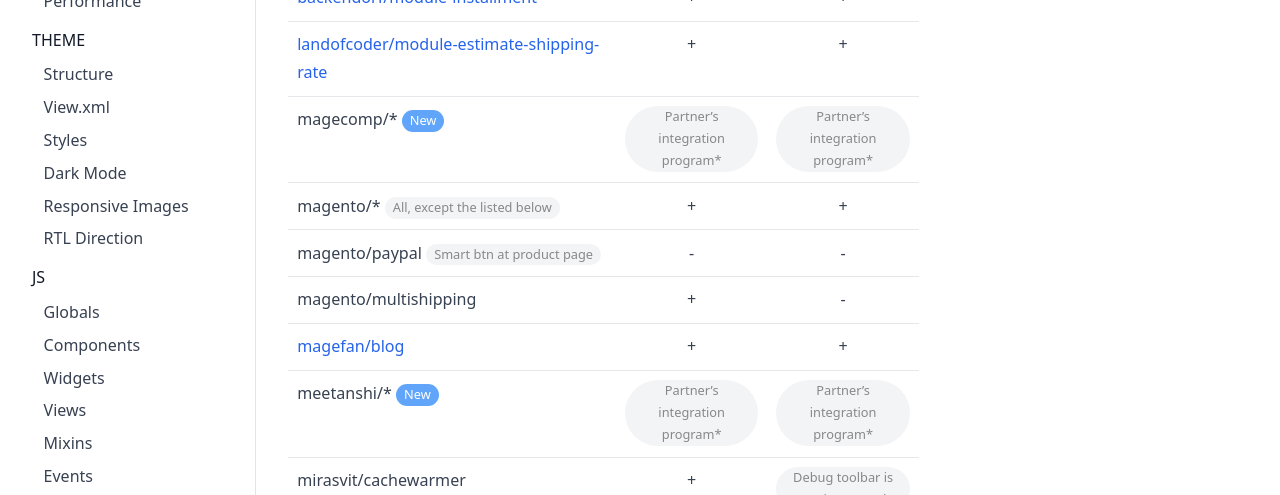
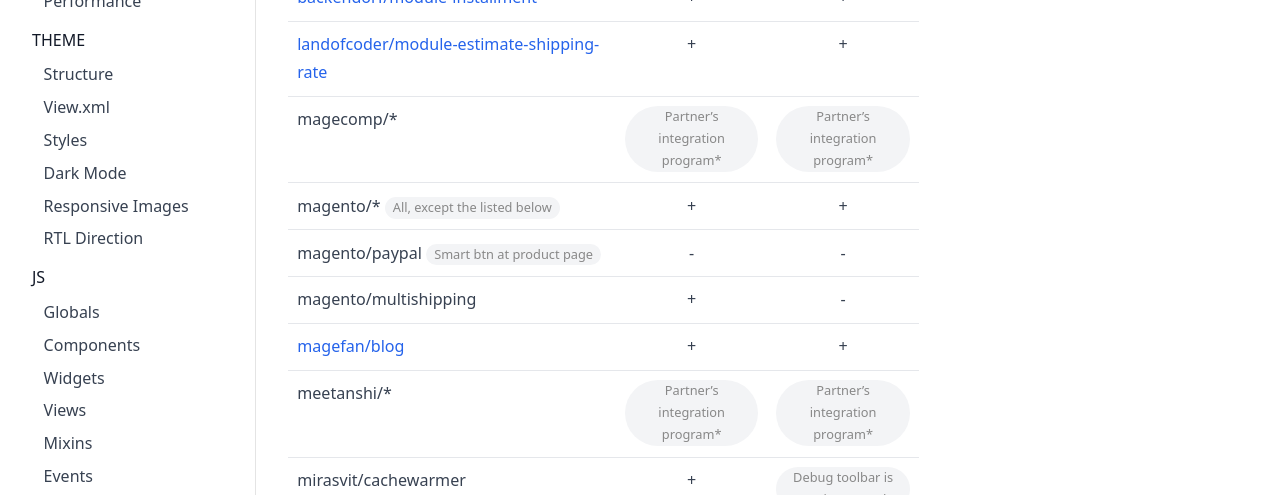
Before and after one commit to breezefront/breezefront.com, a Jekyll site: the page built from collections/_misc/compatible-modules.md, in a window 1280 px wide and 1344 px high. Shown: the part 272-767 px from the top of the window. Built offline with Jekyll 4.4.1, drawn with Linux system fonts in a browser that asks for light colours.

Commit message:
Remove badges

```diff
--- a/collections/_misc/compatible-modules.md
+++ b/collections/_misc/compatible-modules.md
@@ -13,12 +13,12 @@ amasty/xnotif                                       | +                 | ?
 amasty/mostviewed                                   | +                 | +
 [backendorf/module-installment](https://github.com/breezefront/module-breeze-backendorf-installment) | + | +
 [landofcoder/module-estimate-shipping-rate](https://github.com/breezefront/module-breeze-landofcoder-estimate-shipping-rate) | + | +
-magecomp/\* *New*{:.badge.blue}                     | *Partner's integration program\**{:.badge} | *Partner's integration program\**{:.badge}
+magecomp/\*                                         | *Partner's integration program\**{:.badge} | *Partner's integration program\**{:.badge}
 magento/\* *All, except the listed below*{:.badge}  | +                 | +
 magento/paypal *Smart btn at product page*{:.badge} | -                 | -
 magento/multishipping                               | +                 | -
 [magefan/blog](https://github.com/breezefront/module-breeze-magefan-blog) | +                 | +
-meetanshi/\* *New*{:.badge.blue}                    | *Partner's integration program\**{:.badge} | *Partner's integration program\**{:.badge}
+meetanshi/\*                                        | *Partner's integration program\**{:.badge} | *Partner's integration program\**{:.badge}
 mirasvit/cachewarmer                                | +                 | *Debug toolbar is not integrated*{:.badge}
 mirasvit/googletagmanager                           | +                 | +
 [mirasvit/search-ultimate](https://github.com/breezefront/module-breeze-mirasvit-search-ultimate) *Except of TypeAhead and Full Size layout*{:.badge} | + | +
```
